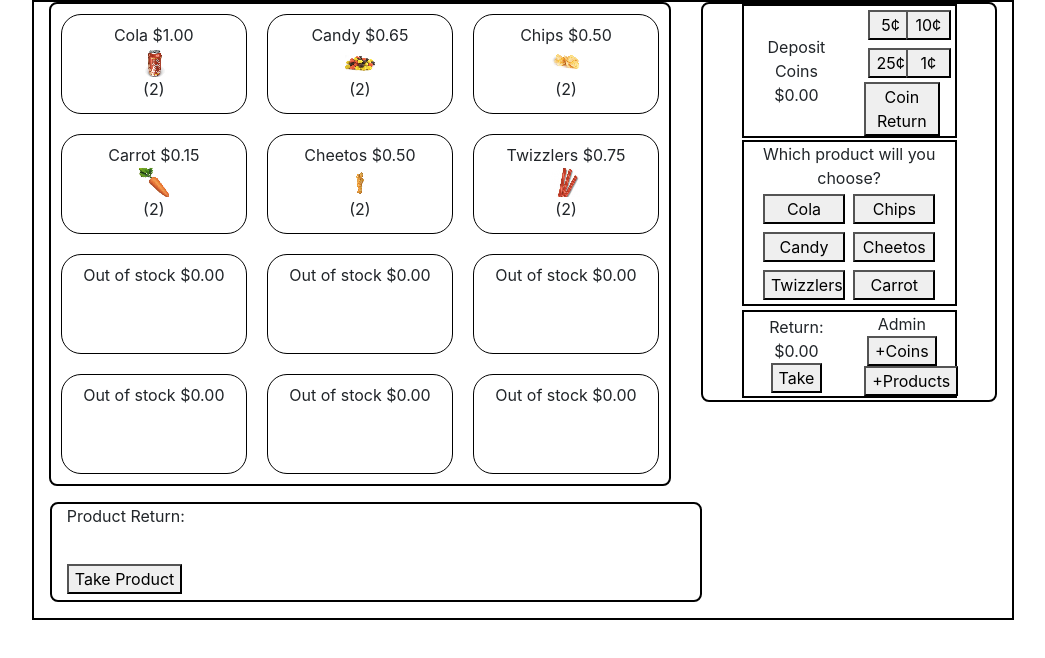
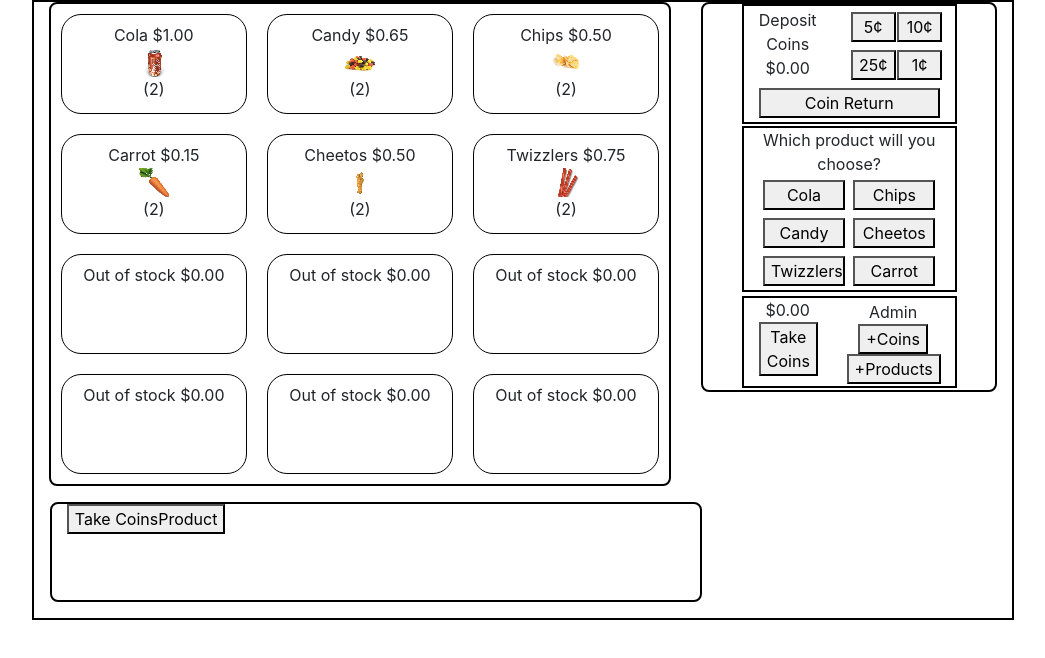
Before and after one commit to bohandley/react-vending-machine, a React app: page / in a window 1280 px wide. Shown: the whole page, without its empty margins (117-1162 px from the left). Built offline with nearby package versions, Linux system fonts and the light colour scheme.

Commit message:
Style admin

```diff
--- a/src/components/ObjButtonGroup.js
+++ b/src/components/ObjButtonGroup.js
@@ -10,21 +10,10 @@
             "quarter": 25,
         };
 
-        const coinReturn = (
-            <div>
-                <button
-                    type="button"
-                    onClick={this.props.onReturn}
-                >
-                    Coin Return
-                </button>
-            </div>
-        );
-
         let cls = this.props.class;
 
         const objects = this.props.objects.map(object => {
-            let name = cls == "insert-coin col-6" ? vls[object.name] + "\u00A2" : object.name;
+            let name = cls == "insert-coin col-7" ? vls[object.name] + "\u00A2" : object.name;
 
             return (
                 <ObjButton
@@ -41,7 +30,6 @@
                 {this.props.question}
                 <div class="row no-pad">
                     {objects}
-                    {cls == "insert-coin col-6" ? coinReturn : ''}
                 </div>
             </div>
         );
--- a/src/components/ObjReturn.js
+++ b/src/components/ObjReturn.js
@@ -8,17 +8,14 @@
     render() {
         return (
             <div class={this.props.class}>
-                <div class="pr-header">
-                    {this.props.name} Return:
-                    <div>
-                        {this.props.display}
-                    </div>
+                <div>
+                    {this.props.display}
                 </div>
                 <div class="pr-button">
                     <button
                         type="button"
                         onClick={() => this.deliverProduct()}
-                    >Take {this.props.name}</button>
+                    >Take Coins{this.props.name}</button>
                 </div>
             </div>
         )
--- a/src/containers/VendingMachine.js
+++ b/src/containers/VendingMachine.js
@@ -254,21 +254,33 @@
                         <div class="col-lg-4 col-md-5 col-sm-5">
                             <div class="interface">
                                 <div class="row">
-                                    <div class="center col-8">
-                                        <div class ="money row">
-                                            <div class="display col-6">
+                                    <div class="money center col-8">
+
+                                            <div class ="row">
+                                                <div class="display col-5">
                                                     <div class="message">{this.state.display}</div>
                                                     <div class="amount">{this.formatMoney(this.state.insertedCoins)}</div>
                                                 </div>
                                                 <ObjButtonGroup
-                                                class="insert-coin col-6"
+                                                    class="insert-coin col-7"
                                                     name="Coins"
                                                     question=""
                                                     objects={this.state.coins}
                                                     onChoose={(coin) => this.insertCoin(coin)}
-                                                onReturn={_=>this.returnCoin()}
                                                 />
                                             </div>
+                                            <div class="return row">
+                                                <div class="col-12">
+                                                    <button
+                                                        class="coin-return"
+                                                        type="button"
+                                                        onClick={_=>this.returnCoin()}
+                                                    >
+                                                        Coin Return
+                                                    </button>
+                                                </div>
+                                            </div>
+
                                     </div>
                                 </div>
                                 <div class="row">
@@ -287,14 +299,14 @@
                                     <div class="admin col-8">
 
                                     <div class="row">
-                                        <div class="coin-return col-6">
+                                        <div class="coin-return col-5">
                                             <ObjReturn
                                                 name=""
                                                 display={this.formatMoney(this.state.coinReturn)}
                                                 onTake={() => this.takeCoins()}
                                             />
                                         </div>
-                                        <div class="col-6">
+                                        <div class="admin-buttons col-7">
                                             Admin
                                             <div>
                                                 <button
--- a/src/styles/app.scss
+++ b/src/styles/app.scss
@@ -131,16 +131,29 @@
     margin: 0 auto;
 }
 
-.display, .insert-coin, .coin-return {
+.display,
+.insert-coin,
+.admin-buttons {
     vertical-align: middle;
     margin: auto;
     text-align: center;
+    margin-top: 2px;
+    margin-bottom: 2px;
 }
 
 .money {
     border: 2px solid black;
+
+    .return {
+        margin-top: 2px;
+        margin-bottom: 4px;
+    }
 }
 
 .prod-wrapper {
     margin: 8px;
 }
+
+.coin-return {
+    width: 100%;
+}
```
Lines whose indentation alone changed are shown as unchanged.
